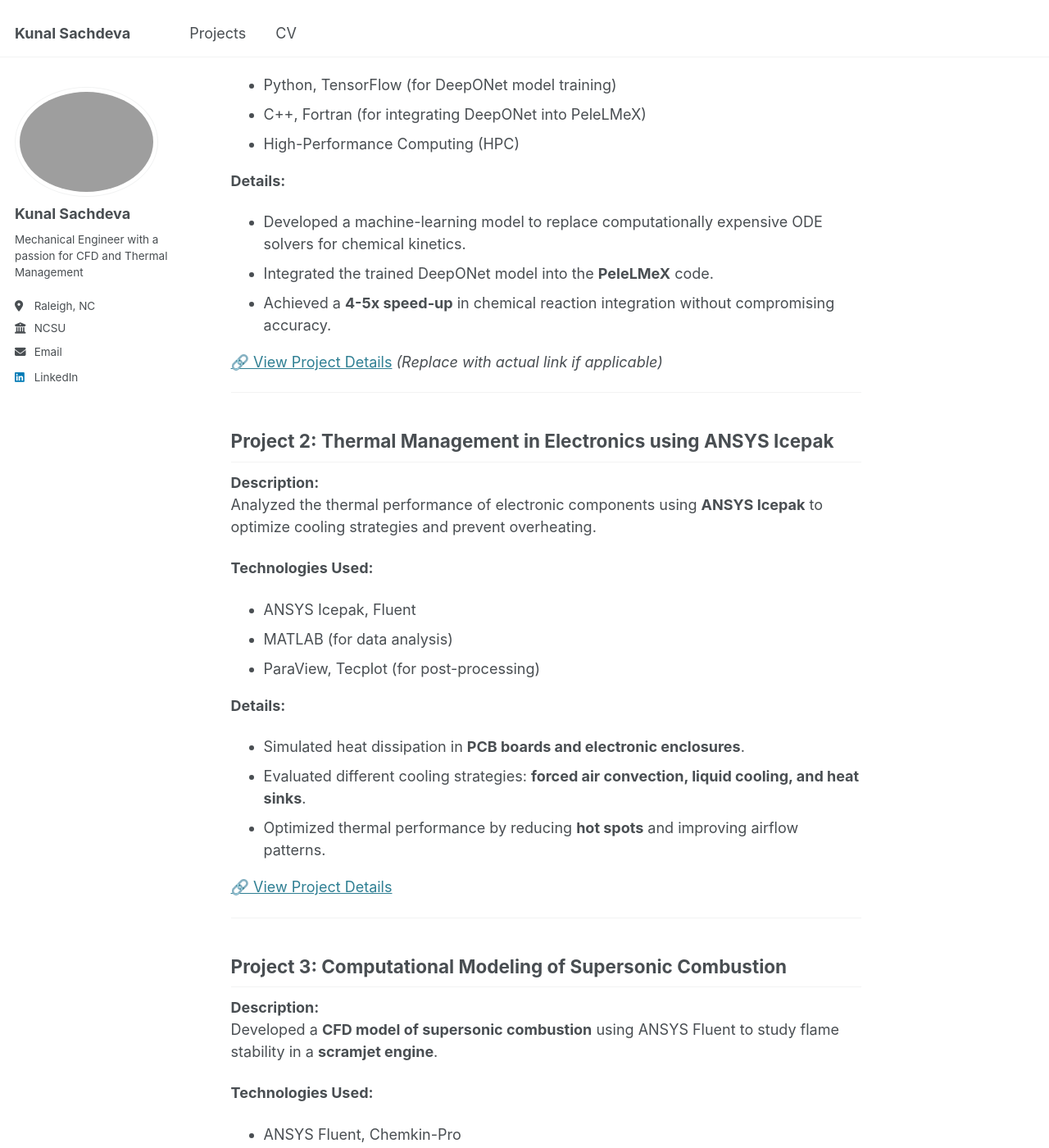
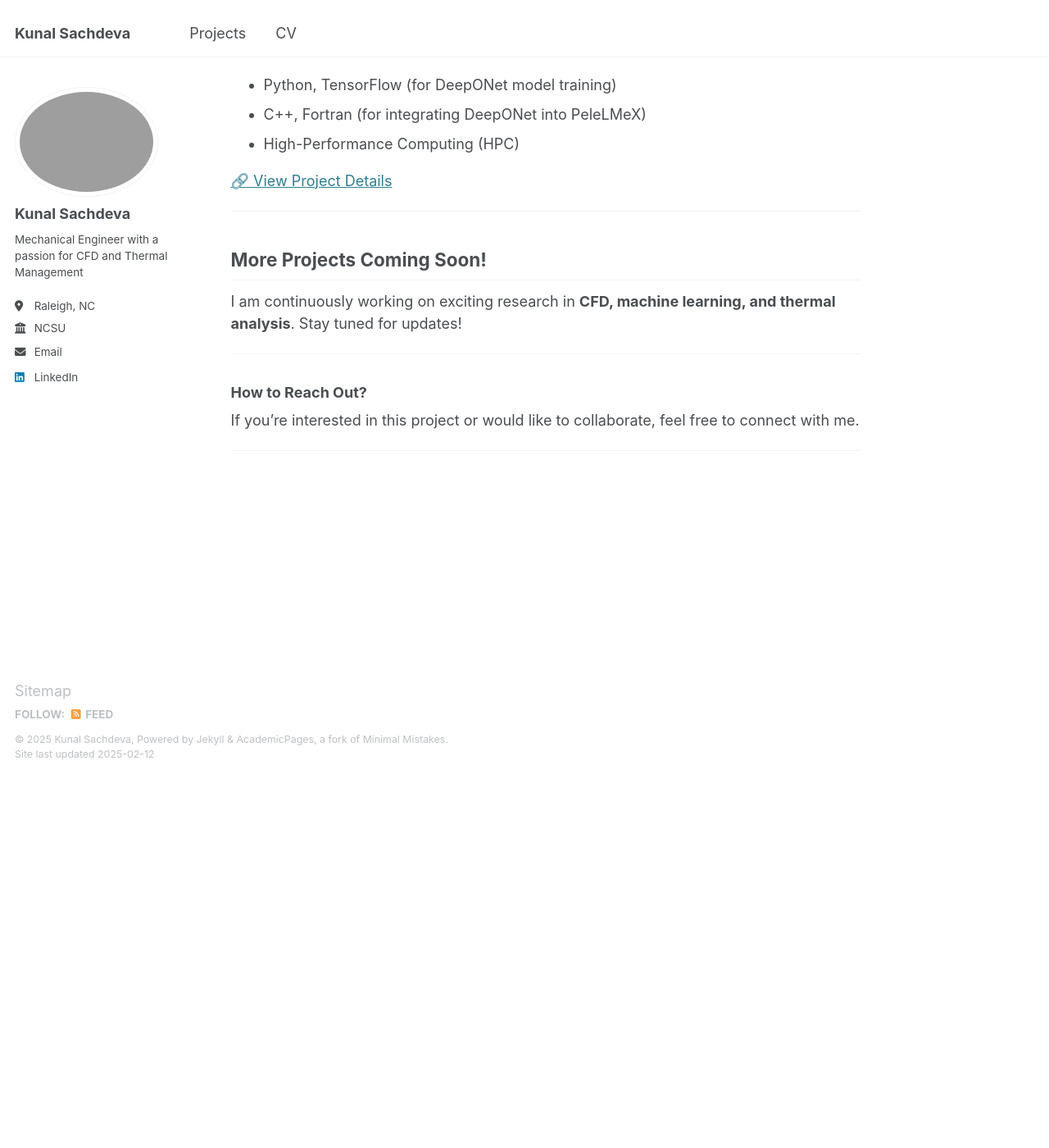
Before and after one commit to sachdevakunal/sachdevakunal.github.io, a Jekyll site: the page built from _pages/projects.md, in a window 1280 px wide and 1400 px high, scrolled down 462 px. Shown: the whole window at 82% size. Built offline with Jekyll 4.4.1, drawn with Linux system fonts in a browser that asks for light colours; after the commit the page ends 1410 px from its top, so only the background shows below that; some of the changed text lies outside the part shown.

Commit message:
Update projects.md

```diff
--- a/_pages/projects.md
+++ b/_pages/projects.md
@@ -12,72 +12,14 @@ Welcome to my **Projects** page. Here, I showcase some of the key projects I hav
 
 ## **Project 1: Accelerating CFD Simulations with DeepONet**
 **Description:**
-This project focuses on integrating Deep Operator Networks (DeepONets) into **PeleLMeX**, a high-fidelity reactive CFD solver, to accelerate the reaction integration step while maintaining accuracy.
+This project integrates Deep Operator Networks (DeepONets) into **PeleLMeX**, a high-fidelity reactive CFD solver, to accelerate the reaction integration step while maintaining accuracy.
 
 **Technologies Used:**
 - Python, TensorFlow (for DeepONet model training)
 - C++, Fortran (for integrating DeepONet into PeleLMeX)
 - High-Performance Computing (HPC)
 
-**Details:**
-- Developed a machine-learning model to replace computationally expensive ODE solvers for chemical kinetics.
-- Integrated the trained DeepONet model into the **PeleLMeX** code.
-- Achieved a **4-5x speed-up** in chemical reaction integration without compromising accuracy.
-
-[🔗 View Project Details](#) *(Replace with actual link if applicable)*
-
----
-
-## **Project 2: Thermal Management in Electronics using ANSYS Icepak**
-**Description:**
-Analyzed the thermal performance of electronic components using **ANSYS Icepak** to optimize cooling strategies and prevent overheating.
-
-**Technologies Used:**
-- ANSYS Icepak, Fluent
-- MATLAB (for data analysis)
-- ParaView, Tecplot (for post-processing)
-
-**Details:**
-- Simulated heat dissipation in **PCB boards and electronic enclosures**.
-- Evaluated different cooling strategies: **forced air convection, liquid cooling, and heat sinks**.
-- Optimized thermal performance by reducing **hot spots** and improving airflow patterns.
-
-[🔗 View Project Details](#)
-
----
-
-## **Project 3: Computational Modeling of Supersonic Combustion**
-**Description:**
-Developed a **CFD model of supersonic combustion** using ANSYS Fluent to study flame stability in a **scramjet engine**.
-
-**Technologies Used:**
-- ANSYS Fluent, Chemkin-Pro
-- Python (for data analysis and automation)
-- High-Performance Computing (HPC)
-
-**Details:**
-- Modeled **shock-induced combustion** and analyzed **turbulent mixing of fuel and oxidizer**.
-- Implemented **detailed chemistry mechanisms** to capture **flame-holding behavior**.
-- Investigated the effects of different fuels (Hydrogen, Hydrocarbon) on combustion efficiency.
-
-[🔗 View Project Details](#)
-
----
-
-## **Project 4: Electrowetting-Based Droplet Manipulation**
-**Description:**
-Simulated **droplet transport via electrowetting-on-dielectric (EWOD)** to study the effects of electric field manipulation on liquid behavior.
-
-**Technologies Used:**
-- COMSOL Multiphysics
-- Python, MATLAB
-
-**Details:**
-- Developed a **finite element model** to simulate droplet dynamics.
-- Analyzed **surface tension effects, electric field influence, and droplet velocity**.
-- Explored applications in **microfluidics and lab-on-a-chip devices**.
-
-[🔗 View Project Details](#)
+[🔗 View Project Details](../projects/deeponet/)
 
 ---
 
@@ -87,8 +29,6 @@ I am continuously working on exciting research in **CFD, machine learning, and t
 ---
 
 ### **How to Reach Out?**
-If you’re interested in any of these projects or would like to collaborate, feel free to connect with me.
+If you’re interested in this project or would like to collaborate, feel free to connect with me.
 
 ---
-
-This `projects.md` file is now **ready to copy and paste** into your `_pages/` directory. Let me know if you need any modifications! 🚀
```
